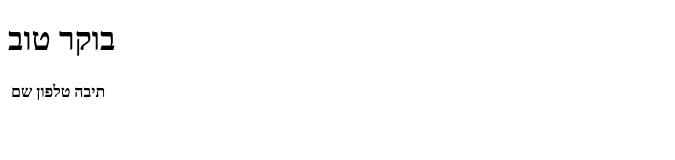
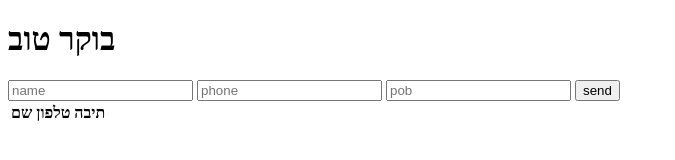
Before and after one commit to amird55/pobox_spa, a website: page Views/spa_main.html in a window 1280 px wide. Shown: the whole page, without its empty margins (0-675 px from the left). Drawn offline with Linux system fonts and the light colour scheme.

Commit message:
using fetch ao add line - still with bugs

```diff
--- a/Views/spa_main.html
+++ b/Views/spa_main.html
@@ -8,7 +8,12 @@
 <h1>
     בוקר טוב
 </h1>
-
+<div id="AddForm">
+    <input type="text" name="name"  id="name"  placeholder="name" />
+    <input type="text" name="phone" id="phone" placeholder="phone" />
+    <input type="text" name="pob"   id="pob"   placeholder="pob" />
+    <button onclick="addNewLine();" >send</button>
+</div>
 <table>
     <thead>
     <tr>
@@ -19,5 +24,19 @@
     </thead>
     <tbody id="mainTable">  </tbody>
 </table>
+<script>
+    async function addNewLine() {
+        let name=document.getElementById("name").value;
+        let phone=document.getElementById("phone").value;
+        let pob=document.getElementById("pob").value;
+        let response = await fetch('/Add', {
+            method: 'POST',
+            body: JSON.stringify({"name": name, "phone": phone, "pob": pob})
+            }
+        );
+        let data = await response.json();
+        console.log(data);
+    }
+</script>
 </body>
 </html>
```
